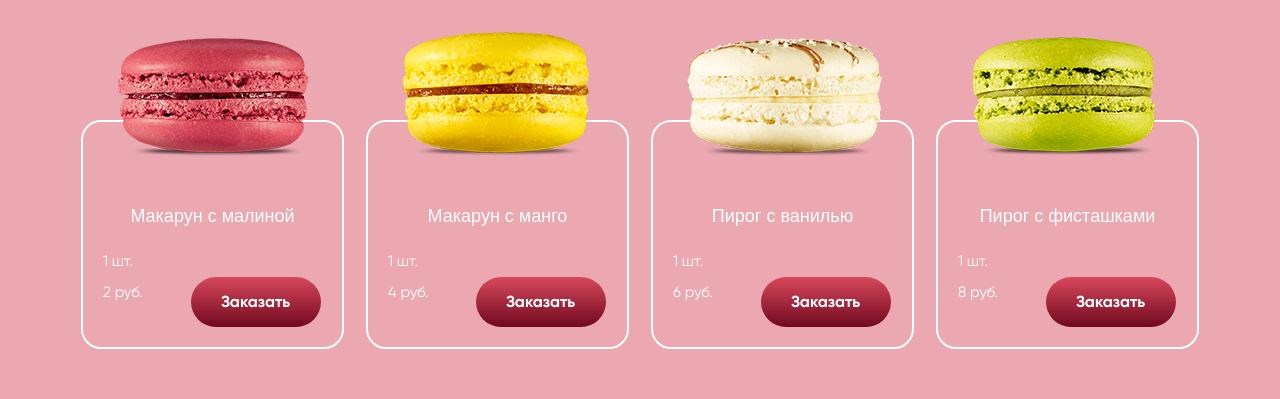
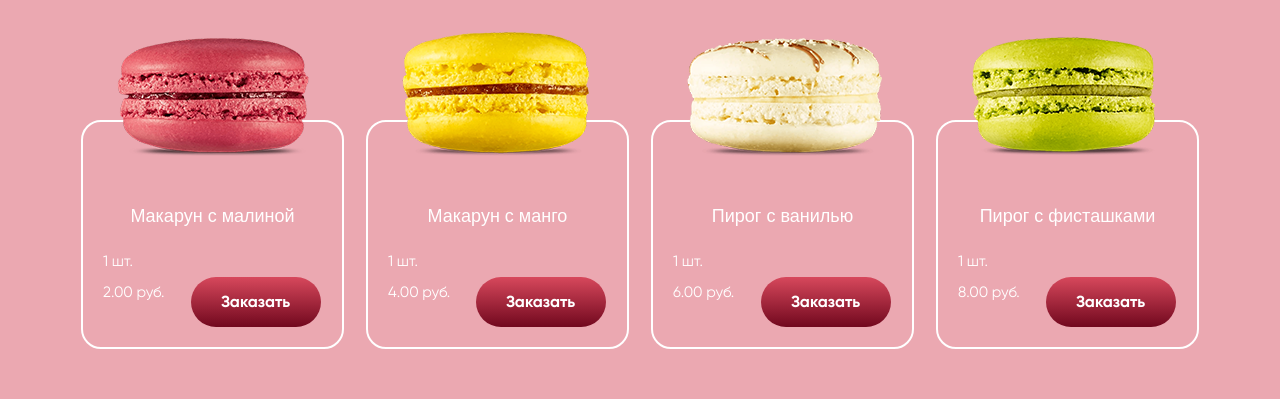
Before and after one commit to KartoShk4/Angular-macaroons-new, an Angular app: page / in a window 1280 px wide. Shown: the part 1900-2299 px from the top of the page. Built offline with nearby package versions, Linux system fonts and the light colour scheme; a web font is replaced by a local one.

Commit message:
Исправление ошибок

```diff
--- a/src/app/app.component.ts
+++ b/src/app/app.component.ts
@@ -1,7 +1,6 @@
 import { Component } from '@angular/core';
 import { ProductType } from "./types/product.type";
 import { FormType } from "./types/form.type";
-import { AdvantagesType } from "./types/advantages.type";
 
 @Component({
   selector: 'app-root',
@@ -10,8 +9,6 @@ import { AdvantagesType } from "./types/advantages.type";
 })
 
 export class AppComponent {
-
-
 
   // Блок продуктов
   public products: ProductType[] = [];
--- a/src/app/components/product-card/product-card.component.html
+++ b/src/app/components/product-card/product-card.component.html
@@ -1 +1,13 @@
-<p>product-card works!</p>
+<li class="product-item">
+  <div class="product-item-image">
+    <img src="assets/images/products/{{ product.image }}" alt="Макарун с малиной">
+  </div>
+  <div class="product-item-action">
+    <h3 class="product-item-title">{{ product.title }}</h3>
+    <p class="product-item-count">{{ product.quantity }} шт.</p>
+    <p class="product-item-price">{{ product.price | number: '1.2-2' }} руб.</p>
+    <form>
+      <button type="button" class="btn product-item-btn" (click)="addToCart()">Заказать</button>
+    </form>
+  </div>
+</li>
--- a/src/app/components/product-card/product-card.component.scss
+++ b/src/app/components/product-card/product-card.component.scss
@@ -0,0 +1,70 @@
+.product-item {
+  display: grid;
+  grid-template-rows: repeat(2, 1fr);
+  width: 263px;
+  height: 229px;
+  border: 2px solid #ffffff;
+  border-radius: 20px;
+  box-sizing: border-box;
+  padding: 20px;
+}
+
+.product-item:hover img {
+  transform: scale(1.1);
+}
+
+.product-item-image {
+  position: relative;
+  transition: all .4s;
+}
+
+.product-item-image img {
+  position: absolute;
+  left: calc(50% - 96px);
+  bottom: 50px;
+  transition: all .4s;
+}
+
+.product-item-action {
+  display: grid;
+  grid-template-columns: 40% 60%;
+  grid-template-rows: repeat(3, minmax(min-content, max-content));
+}
+
+.product-item-title {
+  grid-column: 1 / 3;
+  justify-self: center;
+  font-family: Tavolgafree, sans-serif;
+  font-size: 18px;
+  color: #ffffff;
+  padding-bottom: 26px;
+  font-weight: normal;
+}
+
+.product-item-count {
+  font-family: GilroyRegular, sans-serif;
+  font-size: 15px;
+  color: #ffffff;
+  align-self: end;
+  padding-bottom: 7px;
+}
+
+.product-item-price {
+  grid-column: 1 / 2;
+  font-family: GilroyRegular, sans-serif;
+  font-size: 15px;
+  color: #ffffff;
+  align-self: start;
+  padding-top: 7px;
+}
+
+.product-item-btn {
+  grid-column: 2 / 3;
+  grid-row: 2 / 4;
+  align-self: center;
+  width: 130px;
+  height: 50px;
+  background-color: #f3a600;
+  background-image: linear-gradient(0.0deg, #71081e 0%, #d7485c 100%);
+  border-radius: 25px;
+}
--- a/src/app/components/product-card/product-card.component.ts
+++ b/src/app/components/product-card/product-card.component.ts
@@ -1,15 +1,27 @@
-import { Component, OnInit } from '@angular/core';
+import {Component, Input, Output, EventEmitter} from '@angular/core';
+import { ProductType } from "../../types/product.type";
+import { CartService } from '../../services/cart.service';
 
 @Component({
-  selector: 'app-product-card',
+  selector: 'product-card',
   templateUrl: './product-card.component.html',
   styleUrls: ['./product-card.component.scss']
 })
-export class ProductCardComponent implements OnInit {
+export class ProductCardComponent {
+  // Товар, который передается из родительского компонента
+  @Input() product!: ProductType;
 
-  constructor() { }
+  // Событие для уведомления родителя
+  @Output() addedToCart: EventEmitter<string> = new EventEmitter<string>();
 
-  ngOnInit(): void {
+  constructor(private cartService: CartService) {}
+
+  // Метод для добавления товара в корзину
+  addToCart(): void {
+    // Добавляем товар в корзину
+    this.cartService.addToCart(this.product);
+
+    // Уведомляем родителя
+    this.addedToCart.emit(this.product.title);
   }
-
 }
--- a/src/app/components/product-list/product-list.component.html
+++ b/src/app/components/product-list/product-list.component.html
@@ -2,19 +2,11 @@
   <div class="container">
     <h2 class="products-title">Выберите свой макарун</h2>
     <ul class="products-list">
-      <li class="product-item" *ngFor="let product of products; let i = index;">
-        <div class="product-item-image">
-          <img src="assets/images/products/{{ product.image }}" alt="Макарун с малиной {{i + 1}}">
-        </div>
-        <div class="product-item-action">
-          <h3 class="product-item-title">{{ product.title }}</h3>
-          <p class="product-item-count">{{ product.quantity }} шт.</p>
-          <p class="product-item-price">{{ product.price }} руб.</p>
-          <form>
-            <button type="button" class="btn product-item-btn" (click)="addToCart(product)">Заказать</button>
-          </form>
-        </div>
-      </li>
+      <product-card
+        *ngFor="let product of products"
+        [product]="product"
+        (addedToCart)="onProductAdded($event)">
+      </product-card>
     </ul>
   </div>
 </section>
--- a/src/app/components/product-list/product-list.component.scss
+++ b/src/app/components/product-list/product-list.component.scss
@@ -17,77 +17,6 @@
   grid-template-columns: repeat(4, 1fr);
   list-style-type: none;
   justify-items: center;
-}
-
-.product-item {
-  display: grid;
-  grid-template-rows: repeat(2, 1fr);
-  width: 263px;
-  height: 229px;
-  border: 2px solid #ffffff;
-  border-radius: 20px;
-  box-sizing: border-box;
-  padding: 20px;
-}
-
-.product-item:hover img {
-  transform: scale(1.1);
-}
-
-.product-item-image {
-  position: relative;
-  transition: all .4s;
-}
-
-.product-item-image img {
-  position: absolute;
-  left: calc(50% - 96px);
-  bottom: 50px;
-  transition: all .4s;
-}
-
-.product-item-action {
-  display: grid;
-  grid-template-columns: 40% 60%;
-  grid-template-rows: repeat(3, minmax(min-content, max-content));
-}
-
-.product-item-title {
-  grid-column: 1 / 3;
-  justify-self: center;
-  font-family: Tavolgafree, sans-serif;
-  font-size: 18px;
-  color: #ffffff;
-  padding-bottom: 26px;
-  font-weight: normal;
-}
-
-.product-item-count {
-  font-family: GilroyRegular, sans-serif;
-  font-size: 15px;
-  color: #ffffff;
-  align-self: end;
-  padding-bottom: 7px;
-}
-
-.product-item-price {
-  grid-column: 1 / 2;
-  font-family: GilroyRegular, sans-serif;
-  font-size: 15px;
-  color: #ffffff;
-  align-self: start;
-  padding-top: 7px;
-}
-
-.product-item-btn {
-  grid-column: 2 / 3;
-  grid-row: 2 / 4;
-  align-self: center;
-  width: 130px;
-  height: 50px;
-  background-color: #f3a600;
-  background-image: linear-gradient(0.0deg, #71081e 0%, #d7485c 100%);
-  border-radius: 25px;
 }
 
 @media screen and (max-width: 1024px) {
--- a/src/app/components/product-list/product-list.component.ts
+++ b/src/app/components/product-list/product-list.component.ts
@@ -1,7 +1,6 @@
 import { Component, OnInit } from '@angular/core';
 import { ProductService } from "../../services/product.service";
 import { ProductType } from "../../types/product.type";
-import  { CartService } from "../../services/cart.service";
 
 @Component({
   selector: 'product-list',
@@ -12,10 +11,7 @@ export class ProductListComponent implements OnInit {
   // Список товаров
   products: ProductType[] = [];
 
-  constructor(private productService: ProductService,
-              // Добавляем сервис корзины
-              private cartService: CartService
-) { }
+  constructor(private productService: ProductService) { }
 
   ngOnInit(): void {
     // Получаем товары из сервиса
@@ -23,8 +19,7 @@ export class ProductListComponent implements OnInit {
   }
 
   // Метод для добавления товара в корзину
-  addToCart(product: ProductType): void {
-    this.cartService.addToCart(product);
-    // alert(`${product.title} добавлен в корзину!`)
+  onProductAdded(productName: string): void {
+    alert(`${productName} добавлен в корзину!`);
   }
 }
--- a/src/app/services/product.service.ts
+++ b/src/app/services/product.service.ts
@@ -1,5 +1,5 @@
 import { Injectable } from '@angular/core';
-import {ProductType} from "../types/product.type";
+import { ProductType } from "../types/product.type";
 
 @Injectable({
   // Делаем сервис доступным во всём приложении
```
